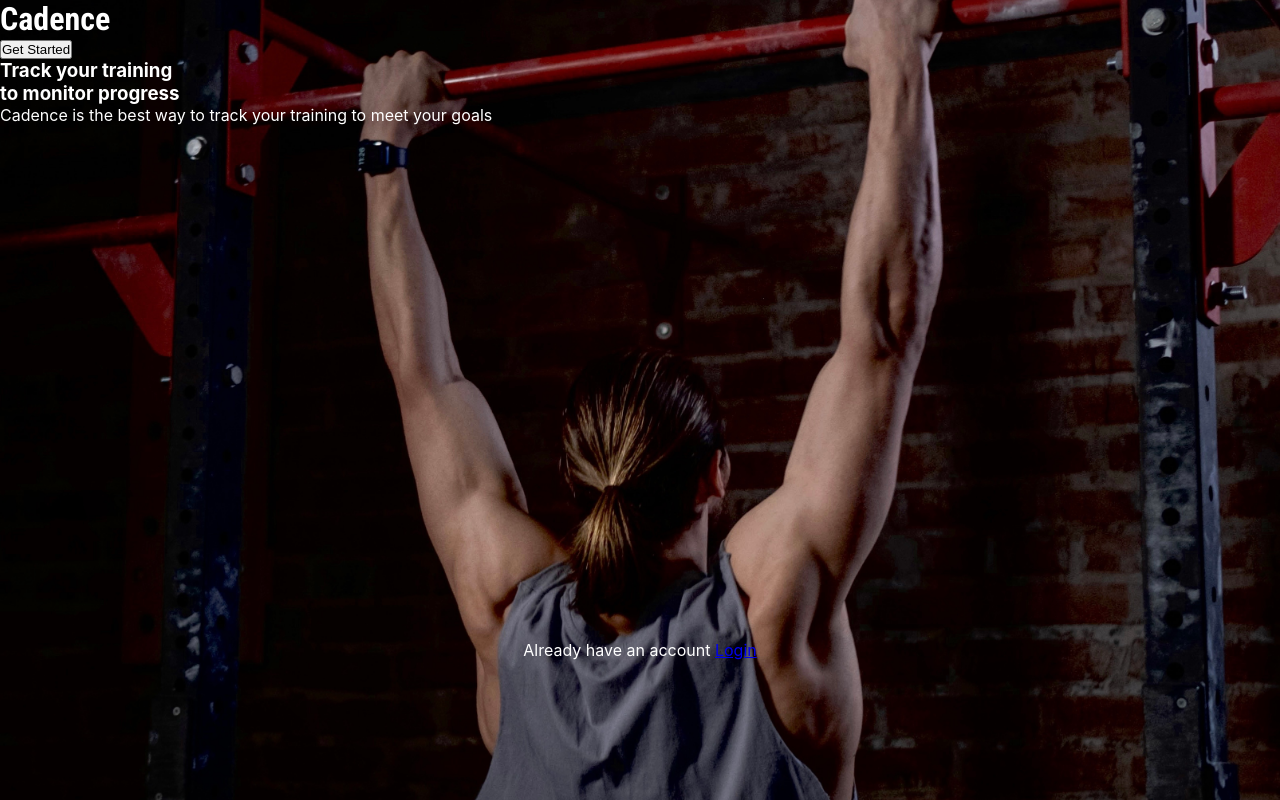
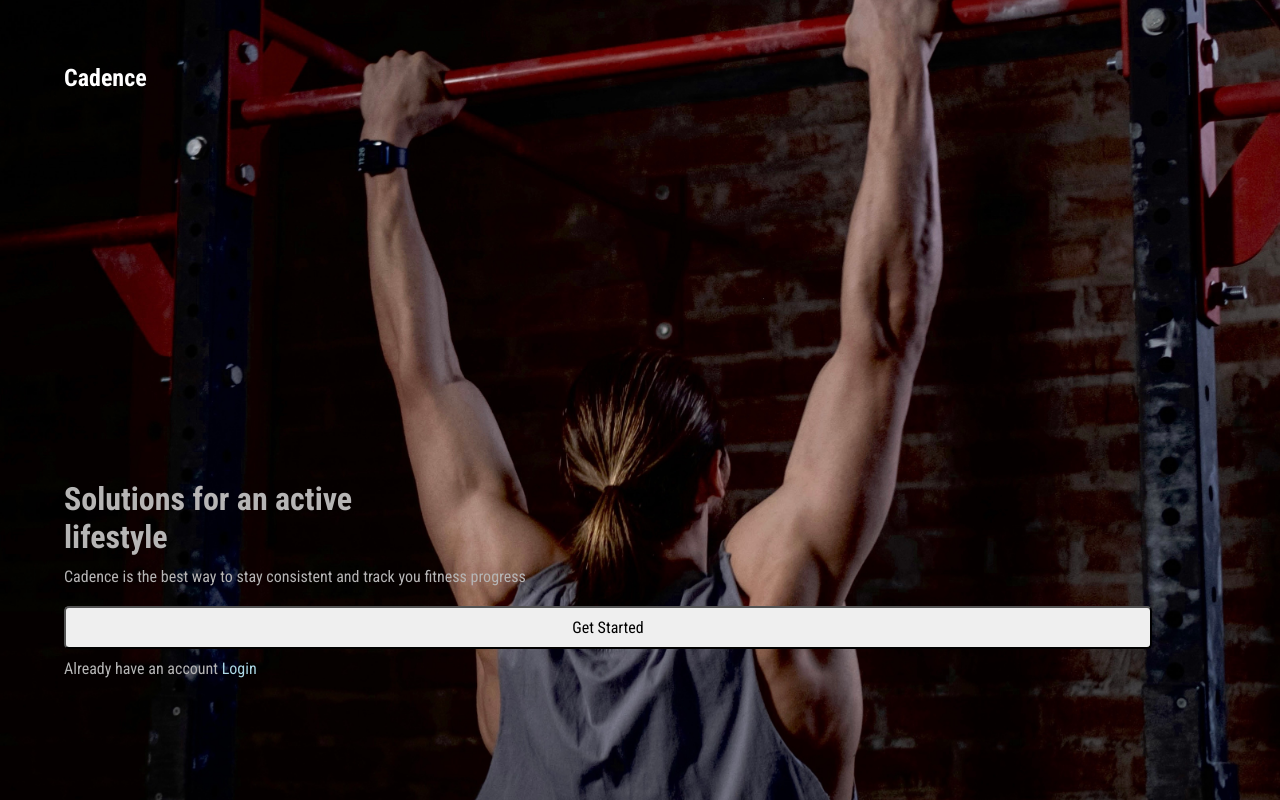
Before and after one commit to chemazu/fit-app, a React (Create React App) app: page / in a window 1280 px wide. Built offline with nearby package versions, Linux system fonts and the light colour scheme.

Commit message:
landing page completed:

```diff
--- a/src/App.scss
+++ b/src/App.scss
@@ -10,4 +10,10 @@
   margin: 0;
   padding: 0;
   box-sizing: border-box;
+  overflow: hidden;
+  font-family: "Roboto Condensed", sans-serif;
+
+  ::-webkit-scrollbar {
+    display: none;
 }
+}
--- a/src/components/Button/index.tsx
+++ b/src/components/Button/index.tsx
@@ -1,5 +1,5 @@
 import React from "react";
-
+import "./style.scss";
 type Props = { title: any; className?: string, onClick?: any };
 
 export default function Button({ title, className,onClick }: Props) {
--- /dev/null
+++ b/src/components/Button/style.scss
@@ -0,0 +1,7 @@
+.pry{
+    padding: 10px 20px;
+    width: 100%;
+    border-radius: 5px;
+    color:black;
+    font-size: 1em;
+}
--- a/src/components/Logo/index.tsx
+++ b/src/components/Logo/index.tsx
@@ -2,5 +2,5 @@ import React from "react";
 import "./style.scss";
 
 export default function Logo({ className }: { className?: string }) {
-  return <h1 className={className}>{process.env.REACT_APP_APP_NAME}</h1>;
+  return <h2 className={className}>{process.env.REACT_APP_APP_NAME}</h2>;
 }
--- /dev/null
+++ b/src/pages/Landing copy/style.scss
@@ -0,0 +1,42 @@
+.landing {
+  height: 100%;
+  width: 100%;
+  background: url("../../assets/landing.jpg");
+  background-size: cover;
+  background-position: center;
+  background-color: black;
+
+  .top {
+    height: 85%;
+    width: 100%;
+    padding: 7.5%;
+    box-sizing: border-box;
+    display: flex;
+    flex-direction: column;
+    justify-content: space-between;
+    .mid-content{
+      color: #fff;
+      p{
+        padding-top: 7.5%;
+      }
+    }
+    .button-wrapper{
+      padding-top: 7.5%;
+      align-items: center;
+      display: flex;
+      justify-content: center;
+      align-items: center;
+
+    }
+  }
+  .bottom {
+    width: 100%;
+    box-sizing: border-box;
+    color: #fff;
+    display: flex;
+    justify-content: center;
+    p {
+      text-align: center;
+    }
+  }
+}
--- a/src/pages/Landing/index.tsx
+++ b/src/pages/Landing/index.tsx
@@ -1,15 +1,28 @@
 import React from "react";
+import Logo from "../../components/Logo";
+import Button from "../../components/Button";
+import { Link, useNavigate } from "react-router-dom";
+
 import "./style.scss";
-import Button from "../../components/Button";
-import Logo from "../../components/Logo";
-import { Link, useNavigate } from "react-router-dom";
+
 export default function Landing() {
   let navigate = useNavigate();
   return (
     <div className="landing">
       <div className="top">
+        <div className="logo-wrapper">
           <Logo className="pry-logo" />
-
+        </div>
+        <div className="mid-content">
+          <h1>
+            Solutions for an active <br />
+            lifestyle
+          </h1>
+          <p>
+            {process.env.REACT_APP_APP_NAME} is the best way to stay consistent
+            and track you fitness progress
+          </p>
+          <div className="button-wrapper">
             <Button
               title="Get Started"
               className="pry"
@@ -17,28 +30,12 @@ export default function Landing() {
                 navigate("/register");
               }}
             />
-        <div className="bottom-content">
-          <h3>Track your training</h3>
-          <h3>to monitor progress</h3>
-          <p>
-            Cadence is the best way to track your training to meet your goals
-          </p>
           </div>
-      </div>
-      <div className="bottom">
           <p>
             Already have an account <Link to="/login">Login</Link>
           </p>
         </div>
-      {/* <div className="bottom">
-        <h2>{process.env.REACT_APP_APP_NAME}</h2>
-        <p>
-          Workout routines that will help you gain strength, get in better shape
-          and embrace a healthy lifestyle
-        </p>
-        <Button title="Get Started" className="pry"/>
-        <p>Already have an account login</p>
-      </div> */}
+      </div>
     </div>
   );
 }
--- a/src/pages/Landing/style.scss
+++ b/src/pages/Landing/style.scss
@@ -1,27 +1,41 @@
 .landing {
+  padding-bottom: 10%;
+  background-color: black;
   height: 100%;
-  width: 100%;
   background: url("../../assets/landing.jpg");
   background-size: cover;
   background-position: center;
+  width: 100%;
+  overflow-y: scroll;
+  padding: 5%;
+  color: rgb(182, 181, 181);
+  ::-webkit-scrollbar {
+    display: none;
+  }
+  .mid-content {
+    display: flex;
+    flex-direction: column;
+    position: absolute;
+    top: 60%;
+    width: 85%;
+    h1 {
+      font-weight: 700;
+      font-family: "Roboto Condensed", sans-serif;
+      line-height: 1.2em;
+    }
+    p {
+      padding: 10px 0;
+      font-size: 16px;
+      line-height: 1.2em;
+    }
+    .button-wrapper {
+      padding-top: 10px;
+      width: 100%;
 
-  .top {
-    height: 80%;
-    width: 100%;
-    box-sizing: border-box;
-    .bottom-content{
-      color: #fff;
     }
-  }
-  .bottom {
-    height: 20%;
-    width: 100%;
-    box-sizing: border-box;
-    color: #fff;
-    display: flex;
-    justify-content: center;
-    p {
-      text-align: center;
+    a {
+      color: lightblue;
+      text-decoration: none;
     }
   }
 }
```
Also changed, not shown: src/pages/Landing copy/index.tsx (added, +46 -0 lines). Lines whose indentation alone changed are shown as unchanged.
